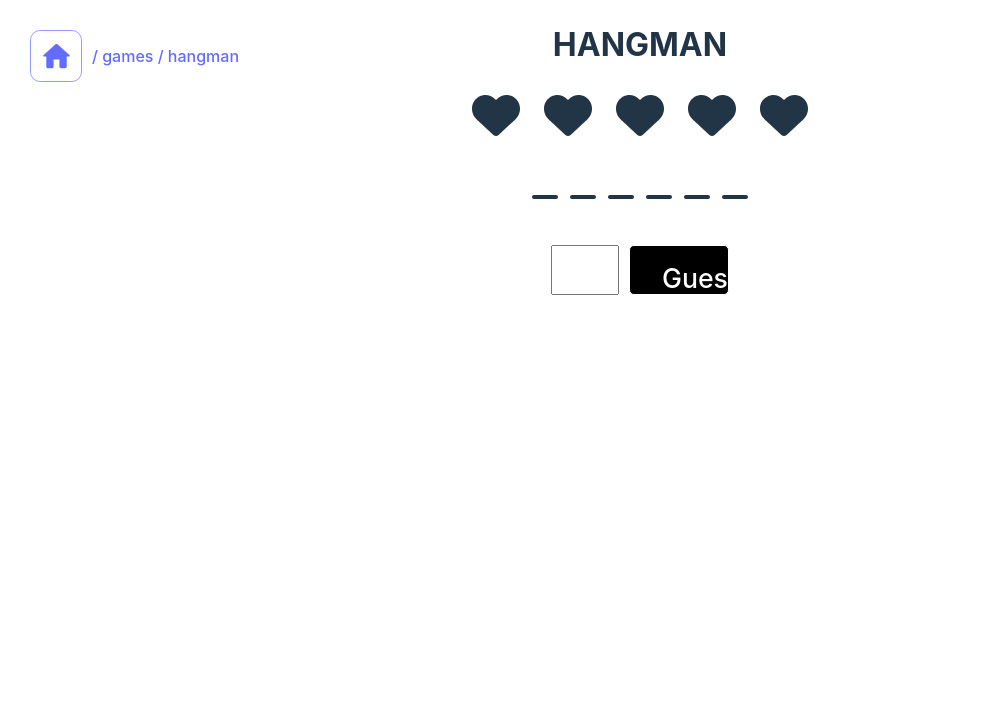
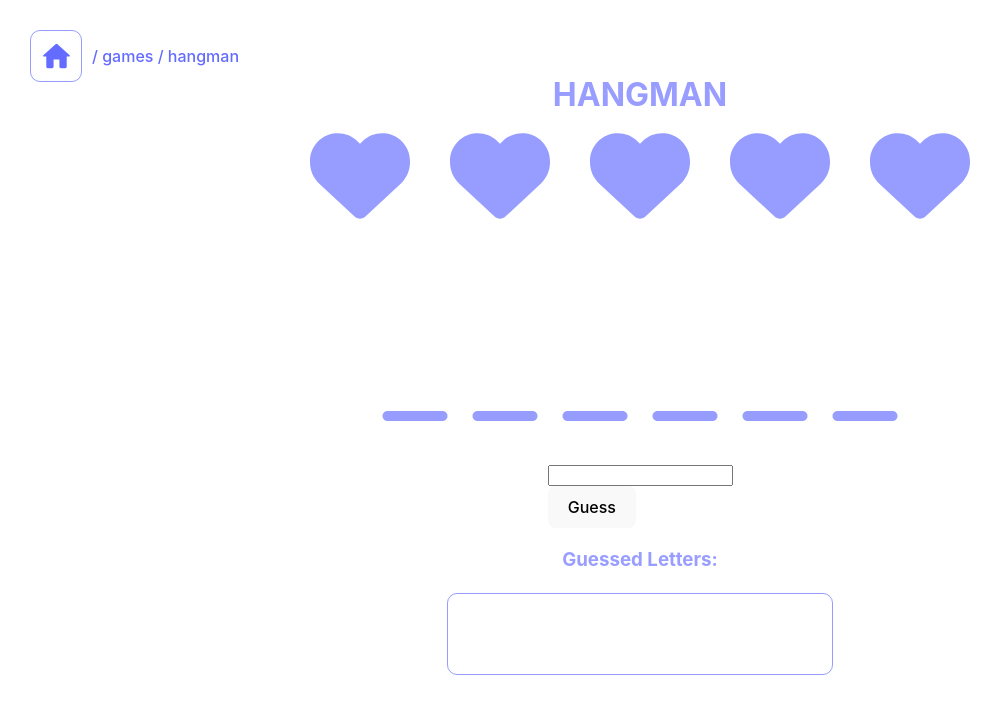
Before and after one commit to Cbain10/cleat-culture, a React (Vite) app: page /games/hangman in a window 1280 px wide. Shown: the top 714 px of the page, without its empty margins (0-1003 px from the left). Built offline with nearby package versions, Linux system fonts and the light colour scheme.

Commit message:
hangman stylings pt. i

```diff
--- a/src/index.css
+++ b/src/index.css
@@ -24,10 +24,6 @@ a:hover {
 
 body {
   margin: 0;
-  /* display: flex;
-  place-items: center;
-  min-width: 320px;
-  min-height: 100vh; */
 }
 
 button {
--- a/src/views/gamesView/hangman/Hangman.css
+++ b/src/views/gamesView/hangman/Hangman.css
@@ -1,66 +1,39 @@
-h1 {
+.hangman-container {
+
+    height: 100vh;
+    display: flex;
+    flex-direction: column;
+    align-items: center;
     justify-content: center;
-    display: flex;
-    text-align: center;
+
+    color: #646cffaa;
+
+    .hangman-title {
+        position: absolute;
+        top: 50px;
     }
 
     .lives-section {
-    justify-content: center;
-    display: flex;
-    margin-bottom: 30px;
-}
+
+        margin-bottom: 150px;
 
         .life-icon {
-    padding: 0px 12px;
+            margin: 20px;
+            font-size: 25pt;
         }
-
-.line-icon {
-    padding: 12px 5px 0px 5px;
     }
 
     .correct-letters {
-    justify-content: center;
-    display: flex;
-    margin-bottom: 30px;
-
-    .correct-letter {
+        .correct-letter, .line-icon {
+            margin: 10px;
             font-size: 30pt;
-        padding: 0 5px 13px 5px;
         }
     }
 
-.guesser {
-    display: flex;
-    height: 50px;
-    justify-content: center;
-
-    .input-field {
-        font-size: 25pt;
-        width: 60px;
-        text-align: center;
-    }
-
-    .submit-guess-btn {
-        margin-left: 10px;
-        width: 100px;
-        background-color: black;
-        color: white;
-        border-radius: 5px;
-        border: 1px solid white;
-        font-size: 20pt;
-    }
-    .submit-guess-btn:disabled {
-        background-color: grey;
+    .letters {
+        width: 30vw;
+        height: 10vh;
+        border: 1px solid #646cffaa;
+        border-radius: 10px;
     }
 }
-
-
-.guessed-letters, .letters {
-    display: flex;
-    justify-content: center;
-
-    .chars {
-        font-size: 20pt;
-        padding-left: 3px;
-    }
-}
--- a/src/views/gamesView/hangman/Hangman.tsx
+++ b/src/views/gamesView/hangman/Hangman.tsx
@@ -105,7 +105,8 @@ export const Hangman: FC<HangmanProps> = ({ }) => {
     return (
         <>
             <Nav />
-            <h1>HANGMAN</h1>
+            <div className='hangman-container'>
+                <h1 className='hangman-title'>HANGMAN</h1>
                 <div className='lives-section'>
                     {lives > 0
                         ? livesSection()
@@ -127,8 +128,6 @@ export const Hangman: FC<HangmanProps> = ({ }) => {
                     </form>
                     <button className='submit-guess-btn' onClick={makeGuess} disabled={lives < 1}>Guess</button>
                 </div>
-            {guessedLetters.length > 0 &&
-                <>
                 <div className="guessed-letters">
                     <h3>Guessed Letters:</h3>
                 </div>
@@ -137,8 +136,7 @@ export const Hangman: FC<HangmanProps> = ({ }) => {
                         return <div className="chars" key={letter}>{letter}</div>
                     })}
                 </div>
-                </>
-            }
+            </div>
         </>
     )
 }
```
Lines whose indentation alone changed are shown as unchanged.
